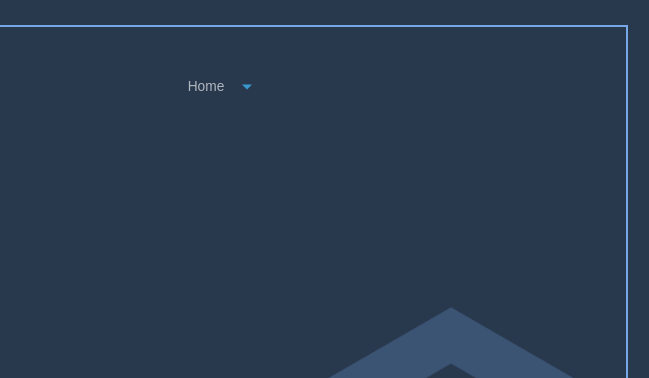
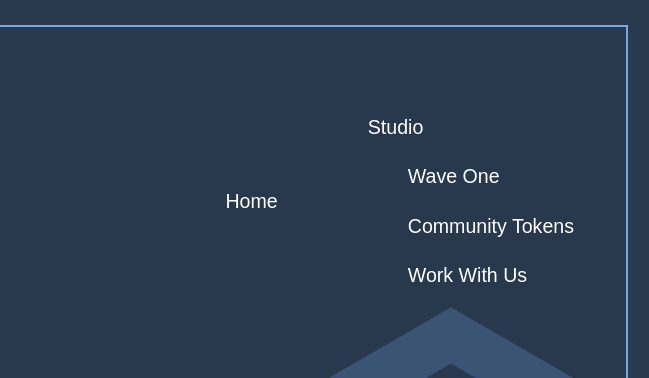
Before and after one commit to maxgrok/sbv-studio, a Gatsby site: page / in a window 1280 px wide. Shown: the top 378 px of the page, 631-1280 px from the left. Built offline with nearby package versions, Linux system fonts and the light colour scheme; Gatsby itself is replaced by a stand-in of ours; a web font is replaced by a local one.

Commit message:
adding edits to get underline to work with navbar

```diff
--- a/src/components/shared/topNav/TopNav.js
+++ b/src/components/shared/topNav/TopNav.js
@@ -18,28 +18,17 @@ const TopNav = () => {
   return (
     <>
       <nav className="TopNav__Desktop">
-      <div className="menu" style={{marginRight: `750px`, display: `inline-block`}}>
-      <ul>
-     <li className="link"><a href="#">Home</a>
-       <ul>
-         <li className="link">
-           <a href="/">Studio</a>
-           <ul>
-             <li className="link">
-               <Link to="#wave-one" >Wave One</Link>
-             </li>
-             <li className="link">
-               <Link to="#community-tokens">Community Tokens</Link>
-             </li>
-             <li className="link">
-               <Link to="#work-with-us" >Work with Us</Link>
-             </li>
-           </ul>
-         </li>
-       </ul>
-     </li>
-    </ul>
-    </div>
+        <a href="https://www.senaryblockchain.ventures">Home</a>
+        <div>
+        <ul>
+          <li><a href="http://www.sbv.studio">Studio</a></li>
+          <ul>
+          <li><a href="#wave-one">Wave One</a></li>
+          <li><a href="#community-tokens">Community Tokens</a></li>
+          <li><a href="#work-with-us">Work With Us</a></li>
+          </ul>
+        </ul>
+        </div>
       </nav>
       {/* Start Hamburger */}
       <button className={hamburgerClass} type="button" onClick={toggleNav}>
--- a/src/components/shared/topNav/TopNav.scss
+++ b/src/components/shared/topNav/TopNav.scss
@@ -107,26 +107,39 @@
 }
 
 
-.menu {
-  // define the height of the menu
-  --menu-height: 40px;
-  // holder and ul general style
-  // box-sizing: border-box;
-  position: absolute;
-  top:4vw;
 ul {
-    list-style: none;
-    padding: 16px;
+  display: flex;
+  flex-direction: column;
+  align-items: start;
+  list-style-type: none;
+}
+
+ul li {
+  padding: 6px 0;
+}
+
+ul li a{
+  position: relative;
+  display: block;
+  text-decoration: none;
+  font-size: 2rem;;
+  color: #ecf0f1;
+  padding: 4px 0;
+  transition: 0.5s;
+  display: flex;
+  align-items: center;
+  justify-content: center;
+  position: relative;
+  height: auto;
+  margin-left: 50px;
+  color: $primary;
+  text-decoration: none;
+  font-size: .7em;
+  @media (max-width: 1168px) {
+    font-size: .6em;
+    margin-left: 30px;
+  }
   color: white;
-    margin: 0;
-    li, li a {
-      opacity: .8;
-      color: white;
-      cursor: pointer;
-      transition: 200ms;
-      text-decoration: none;
-      white-space: nowrap;
-      font-size: .7em;
   &:after {
     content: '';
     background-color: transparent;
@@ -135,6 +148,13 @@
     bottom: 0;
     left: 0;
     transition: all 0.15s linear;
+    height: 3px;
+    top: 100%;
+    left: 0;
+    background: #28384d;
+    transition: transform 0.5s;
+    transform: scaleX(0);
+    transform-origin: right;
   }
   &:hover:after {
     content: '';
@@ -144,6 +164,8 @@
     bottom: 0;
     left: 0;
     transition: all 0.15s linear;
+      transform: scaleX(1);
+      transform-origin: left;
   }
   &.Active {
     color: $primary;
@@ -159,105 +181,6 @@
     }
   }
 }
-    // lets put an arrow down
-    // to the li`s with dropdown
-    li {
-      color: white;
-      padding-right: 36px;
-      &::before {
-        content: '';
-        width: 0;
-        height: 0;
-        border-left: 5px solid transparent;
-        border-right: 5px solid transparent;
-        border-top: 5px solid #40b1f0;
-        position: absolute;
-        right: 8px;
-        top: 50%;
-        transform: translateY(-50%);
-      }
-    }
-    .link a {
-      // links dont need arrow
-      &::before {
-        padding-right: 0;
-        display: none;
-      }
-    }
-  }
-  // the first ul inside the container
-  // is the menu, so must be visible
-  // and have its own style
-  > ul {
-    display: flex;
-    height: var(--menu-height);
-    align-items: center;
-    background-color: #28384d;
-    // the first ul elements can be a
-    // link or an li with a nested ul.
-    // the nested ul will be a dropdown
-    li {
-      color:white;
-      position: relative;
-      margin: 0 8px;
-      // the dropdown style
-      ul {
-        visibility: hidden;
-        opacity: 0;
-        padding: 0;
-        min-width: 160px;
-        background-color: #28384d;
-        position: absolute;
-        top: calc(var(--menu-height) + 5px);
-        left: 50%;
-        transform: translateX(-50%);
-        transition: 200ms;
-        transition-delay: 200ms;
-        // the dropdown items style
-        li {
-          margin: 0;
-          padding: 3px 3px;
-          display: flex;
-          align-items: left;
-          justify-content: flex-start;
-          height: 30px;
-          padding-right: 40px;
-          // lets put an arrow right
-          // to the inner li`s with
-          // dropdowns
-          &::before {
-            width: 0;
-            height: 0;
-            border-top: 5px solid transparent;
-            border-bottom: 5px solid transparent;
-            border-left: 5px solid #77a7e6;
-          }
-          // every dropdown after the
-          // first must open to the right
-          ul {
-            top: -3%;
-            left: 100%;
-            transform: translate(0)
-          }
-          &:hover {
-            background-color: #77a7e6;
-          }
-        }
-      }
-      // on hover an li (not an <a>)
-      // must show its ul (dropdown)
-      &:hover {
-        > ul {
-          opacity: 1;
-          visibility: visible;
-          transition-delay: 0ms;
-        }
-      }
-    }
-  }
-}
-
-
 // Old -- Refactoring
 
 .navbar__hamburger {
```
Lines whose indentation alone changed are shown as unchanged.
